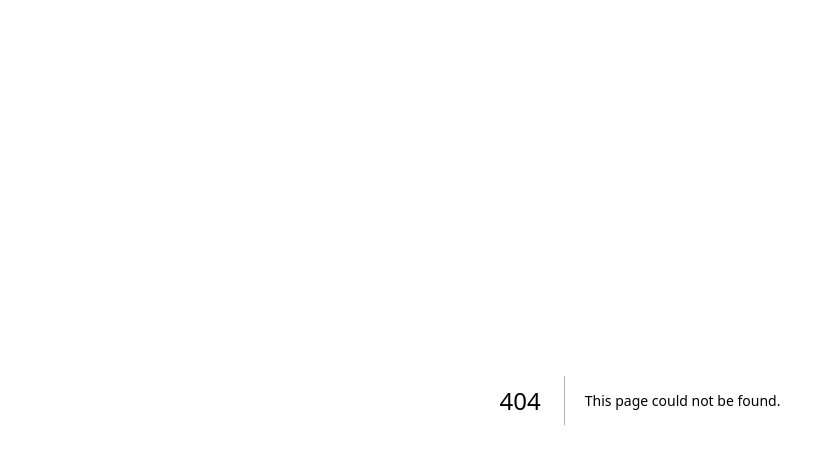
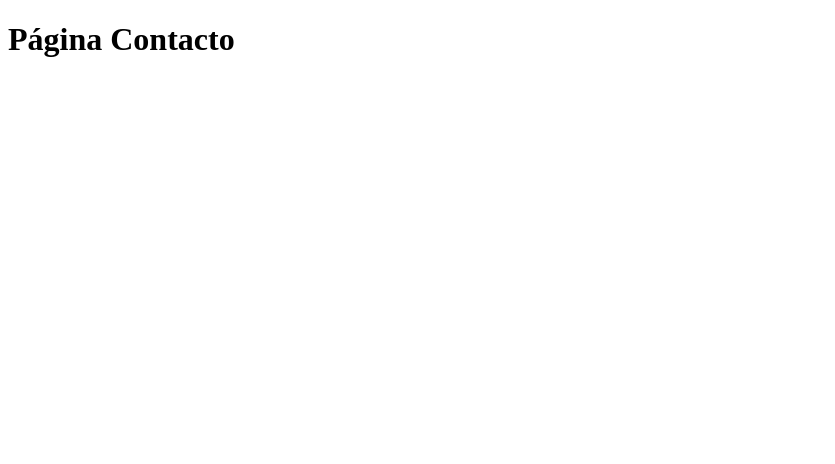
Before and after one commit to kyubiful/sz-coach-web, a Next.js app: page /contact in a window 1280 px wide. Before the commit this address had no page. Shown: the top 464 px of the page, without its empty margins (0-835 px from the left). Built offline with nearby package versions, Linux system fonts and the light colour scheme.

Commit message:
feat: :sparkles: create contact page

```diff
--- /dev/null
+++ b/app/contact/page.tsx
@@ -0,0 +1,5 @@
+export default function ContactPage () {
+  return (
+    <h1>Página Contacto</h1>
+  )
+}
```
